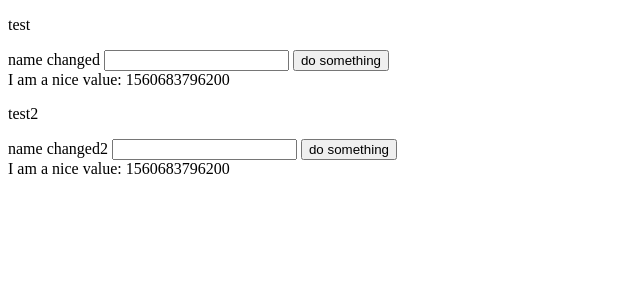
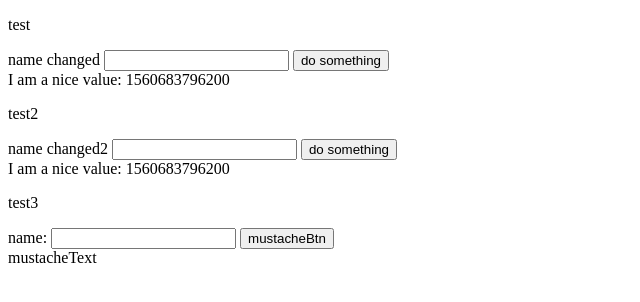
Before and after one commit to alacambra/javascript-playground, a plain HTML site: page hello.html in a window 1280 px wide. Shown: the whole page, without its empty margins (0-640 px from the left). Drawn offline with nearby package versions, Linux system fonts and the light colour scheme.

Commit message:
added mustache tpls

```diff
--- a/hello.html
+++ b/hello.html
@@ -15,6 +15,10 @@
         <p>test2</p>
         <another-form data-id="second"></another-form>
     </div>
+    <div>
+        <p>test3</p>
+        <mustache-form data-id="mustache-form"></mustache-form>
+    </div>
 
 </body>
 
@@ -26,6 +30,7 @@
         <div id="display">text</div>
     </div>
 </template>
+<script src="mustache.js"></script>
 <script src="hello.js"></script>
 
 </html>
--- a/hello.js
+++ b/hello.js
@@ -8,6 +8,38 @@ async function getSomeAsnyncValue1() {
     await setTimeout(300);
     return "I am a nice value: " + Date.now();
 }
+
+class MustacheForm extends HTMLElement {
+
+    constructor() {
+
+        super();
+
+        this.loadElements();
+        this.initElements();
+        this.innerHTML = this.tpl;
+    }
+
+    loadElements() {
+
+        this.tpl = tplProvider.cloneMustacheTpl();
+        this.nameLabel = this.tpl.querySelector('label[for="name"]');
+        this.button = this.tpl.querySelector('#btn');
+        this.displayElement = this.tpl.querySelector('#display');
+        this.dataId = this.dataset.id;
+    }
+    initElements() {
+
+        let values = {
+            btnText: "mustacheBtn",
+            displayText: "mustacheText",
+        }
+        console.log(this.tpl.innerText);
+        this.tpl = Mustache.render(this.tpl.innerHTML, values);
+
+    }
+}
+
 
 class BaseForm extends HTMLElement {
 
@@ -96,20 +128,45 @@ class AnotherForm extends BaseForm {
 class TplProvider {
 
     constructor() {
+
+    }
+
+    load() {
         let c = document.querySelector("#formcomponent")
         this.tpl = c.content.cloneNode(true);
+        this.mustacheTpl = document.querySelector("#formcomponentWithMustache").cloneNode(true);
     }
 
     cloneTpl() {
-        return this.tpl.cloneNode(true);;
+        return this.tpl.cloneNode(true);
+    }
+
+    cloneMustacheTpl() {
+        return this.mustacheTpl.cloneNode(true);
     }
 }
 
-let tplProvider = new TplProvider();
+fetch("templates.js")
+    .then(response => response.text())
+    .then(t => {
+        let wrapper = document.createElement('div');
+        wrapper.innerHTML = t;
+        document.querySelector("body").appendChild(wrapper);
+    })
+    .then(v => {
+
         console.log("info");
+        tplProvider.load();
+
         customElements.define("my-form", MyForm);
         customElements.define("another-form", AnotherForm);
+        customElements.define("mustache-form", MustacheForm);
 
         document.addEventListener("sayHello", ev => {
             console.log("received on html", ev);
         });
+
+        window.scrollBy(0, 0);
+    });
+
+let tplProvider = new TplProvider();
--- a/templates.js
+++ b/templates.js
@@ -1,4 +1,4 @@
-<template id="formcomponent">
+<template id="formcomponentWithMustache">
     <div>
         <label for="name">name:</label>
         <input name="name" id="name" type="text" />
```
Lines whose indentation alone changed are shown as unchanged.
